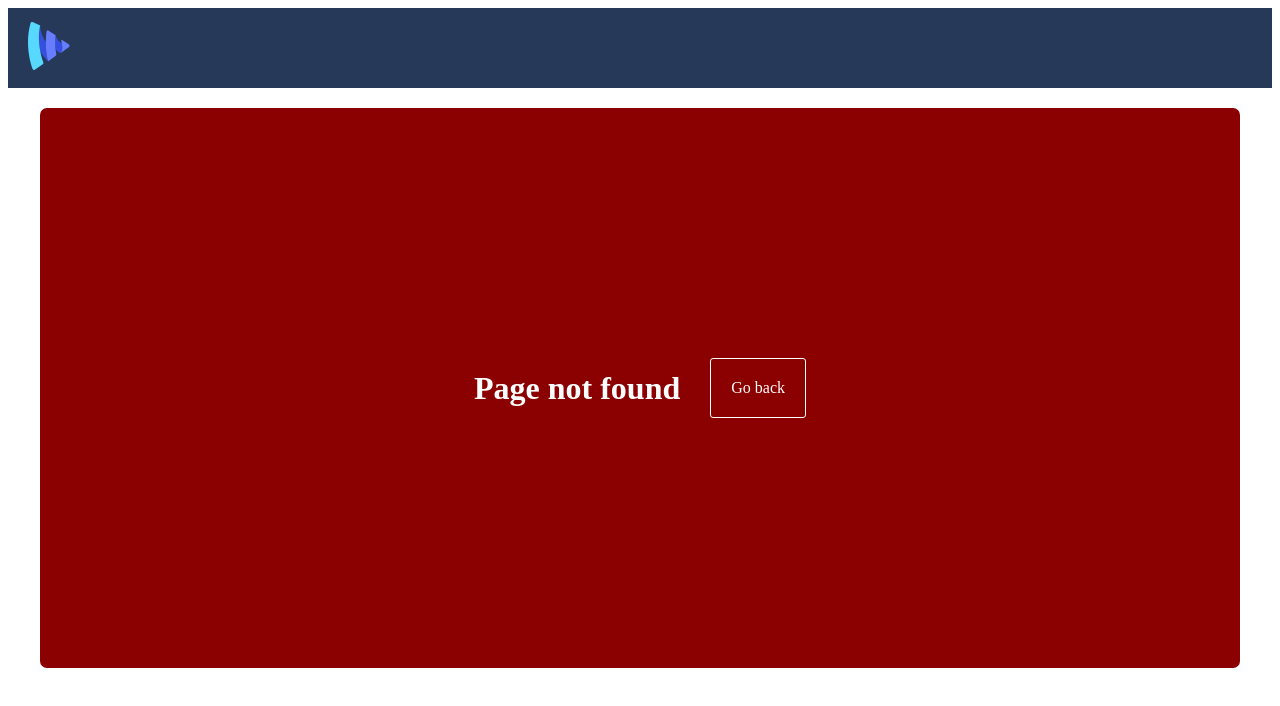
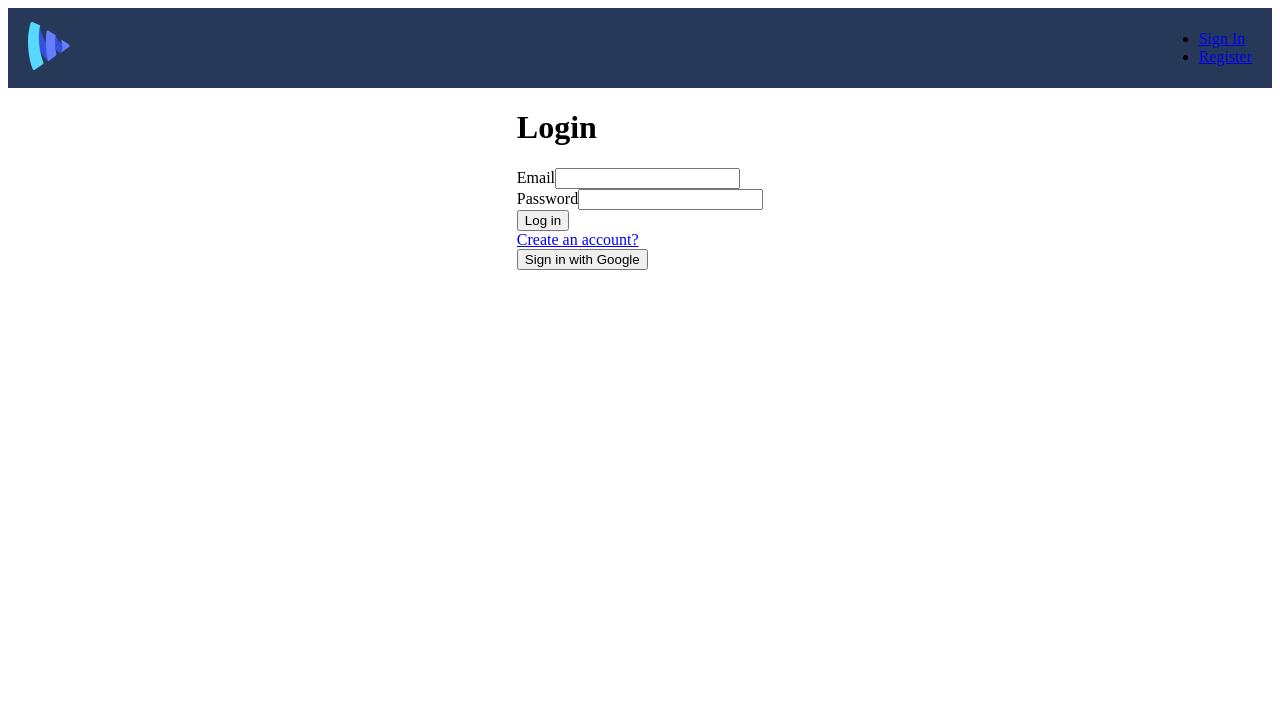
Before and after one commit to Timson-Saru/vueschool-masterclass, a Vue app: page /signin in a window 1280 px wide. Before the commit this address had no page. Shown: the top 706 px of the page. Built offline with nearby package versions, Linux system fonts and the light colour scheme; no server answers.

Commit message:
added signin, signout actions and firebase auth tracker

```diff
--- a/src/components/TheNavbar.vue
+++ b/src/components/TheNavbar.vue
@@ -30,6 +30,9 @@
                     </ul>
                 </div>
             </li>
+            <li v-if="authUser" class="navbar-item"><a @click.prevent="$store.dispatch('signOut')">Sign Out</a></li>
+            <li v-if="!authUser" class="navbar-item"><router-link :to="{ name: 'PageSignIn' }">Sign In</router-link></li>
+            <li v-if="!authUser" class="navbar-item"><router-link :to="{ name: 'PageRegister' }">Register</router-link></li>
         </ul>
         <!-- <ul>
             <li class="navbar-item">
--- a/src/main.js
+++ b/src/main.js
@@ -10,6 +10,11 @@ import 'firebase/compat/auth'
 import FontAwesome from '@/plugins/FontAwesome'
 
 firebase.initializeApp(firebaseConfig)
+firebase.auth().onAuthStateChanged(user => {
+  if (user) {
+    store.dispatch('fetchAuthUser')
+  }
+})
 
 createApp(App)
   .use(router)
--- /dev/null
+++ b/src/pages/PageSignIn.vue
@@ -0,0 +1,56 @@
+<template>
+  <div class="flex-grid justify-center">
+    <div class="col-2">
+      <form @submit.prevent="signIn" action="" class="card card-form">
+        <h1 class="text-center">Login</h1>
+        <div class="form-group">
+          <label for="email">Email</label>
+          <input v-model="form.email" id="email" type="text" class="form-input">
+        </div>
+        <div class="form-group">
+          <label for="password">Password</label>
+          <input v-model="form.password" id="password" type="password" class="form-input">
+        </div>
+        <div class="push-top">
+          <button type="submit" class="btn-blue btn-block">Log in</button>
+        </div>
+        <div class="form-actions text-right">
+          <router-link :to="{ name: 'PageRegister' }">Create an account?</router-link>
+        </div>
+      </form>
+      <div class="push-top text-center">
+          <button class="btn-red btn-xsmall"><i class="fa fa-google fa-btn"></i>Sign in with Google</button>
+      </div>
+    </div>
+  </div>
+</template>
+
+<script>
+export default {
+  data() {
+    return {
+      form: {
+        email: '',
+        password: ''
+      }
+    }
+  },
+  methods: {
+    async signIn() {
+      try {
+        await this.$store.dispatch('signInWithEmailAndPassword', { ...this.form })
+        this.$router.push('/')
+      } catch (e) {
+        alert(e.message)
+      }
+    }
+  },
+  created() {
+    this.$emit('ready')
+  }
+}
+</script>
+
+<style>
+
+</style>
--- a/src/router/index.js
+++ b/src/router/index.js
@@ -8,6 +8,7 @@ import PageUpdateThread from '@/pages/PageUpdateThread.vue'
 import PageCategory from '@/pages/PageCategory.vue'
 import Page404 from '@/pages/Page404.vue'
 import PageRegister from '@/pages/PageRegister.vue'
+import PageSignIn from '@/pages/PageSignIn.vue'
 import store from '@/store'
 import { findById } from '@/helpers'
 const routes = [
@@ -39,6 +40,11 @@ const routes = [
     path: '/register',
     name: 'PageRegister',
     component: PageRegister
+  },
+  {
+    path: '/signin',
+    name: 'PageSignIn',
+    component: PageSignIn
   },
   {
     path: '/forum/:forumId/thread/create',
--- a/src/store/actions.js
+++ b/src/store/actions.js
@@ -47,6 +47,13 @@ export default {
   async registerUserWithEmailAndPassword({ dispatch }, { avatar = null, email, password, username, name }) {
     const result = await firebase.auth().createUserWithEmailAndPassword(email, password)
     await dispatch('createUser', { id: result.user.uid, email, name, username, avatar })
+  },
+  signInWithEmailAndPassword(context, { email, password }) {
+    return firebase.auth().signInWithEmailAndPassword(email, password)
+  },
+  async signOut({ commit }) {
+    await firebase.auth().signOut()
+    commit('setAuthId', null)
   },
   async createUser({ commit }, { id, email, name, username, avatar = null }) {
     const registeredAt = firebase.firestore.FieldValue.serverTimestamp()
```
